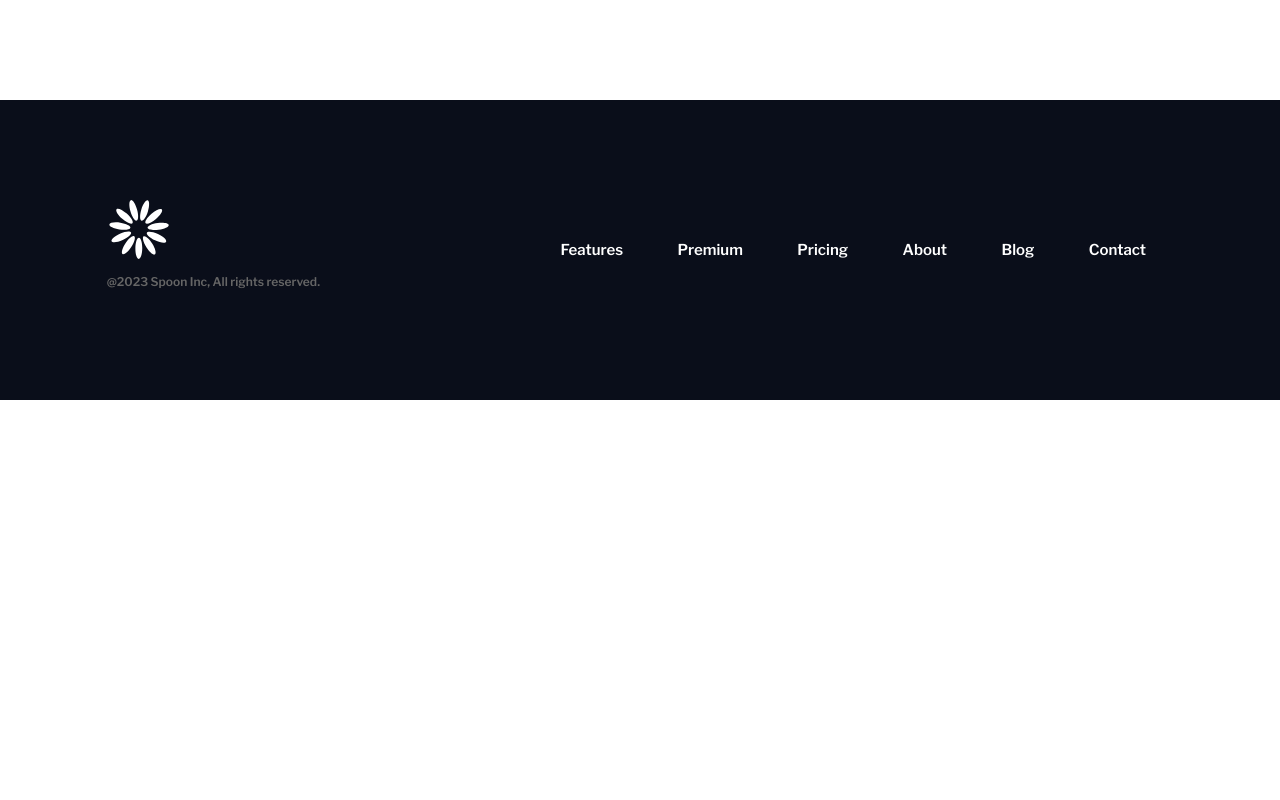
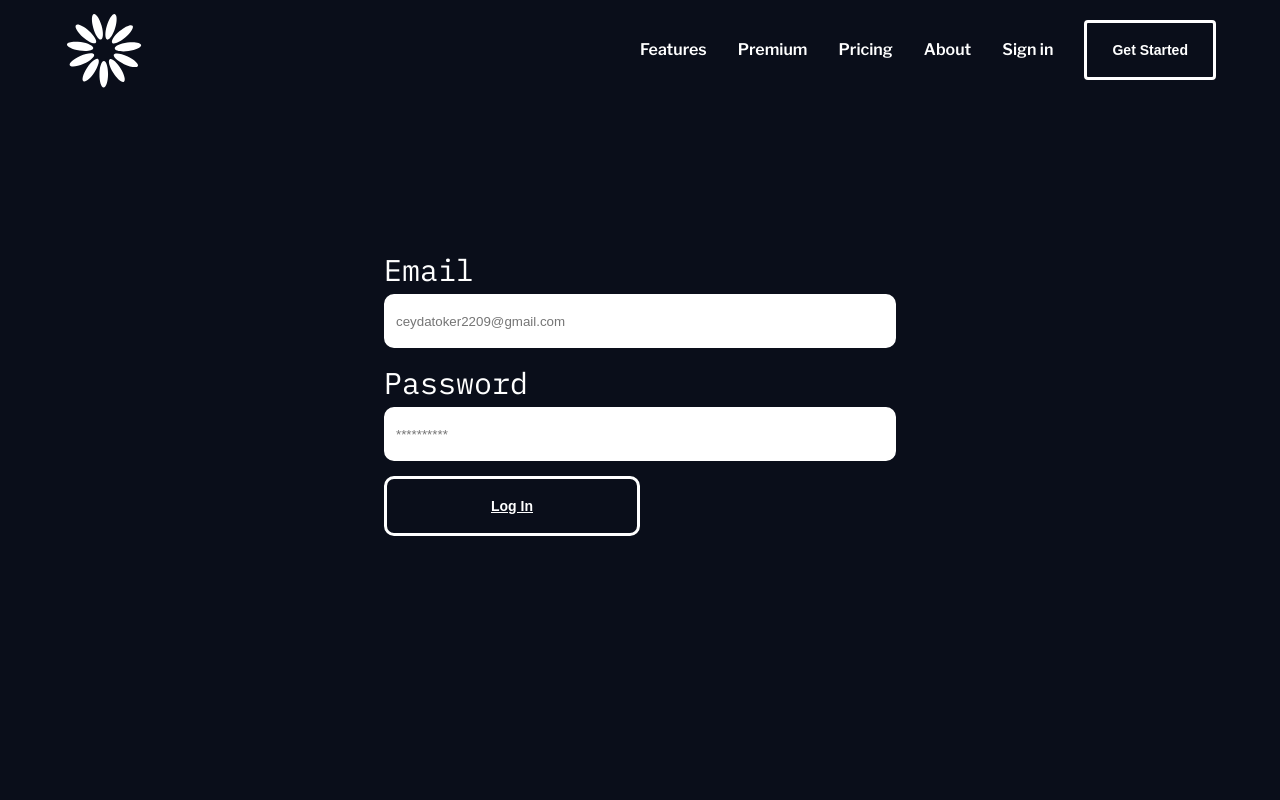
Before and after one commit to cey-t/catering-website, a React (Create React App) app: page /login in a window 1280 px wide. Shown: the top 800 px of the page. Built offline with nearby package versions, Linux system fonts and the light colour scheme.

Commit message:
Login page ui

```diff
--- a/src/App.js
+++ b/src/App.js
@@ -12,7 +12,7 @@ import Blog from "pages/Blog/Blog";
 import GetStarted from "pages/GetStarted/GetStarted";
 import BlogPost from "pages/Blog/BlogPost/BlogPost";
 import ContactUs from "pages/ContactUs/ContactUs";
-
+import Login from "./components/Login/Login";
 const App = () => {
   return (
     <div className={styles.appContainer}>
@@ -29,6 +29,7 @@ const App = () => {
           <Route path="/blog/:uid" element={<BlogPost />} />
           <Route path="/contact" element={<ContactUs />} />
           <Route path="/getStarted" element={<GetStarted />} />
+          <Route path="/login" element={<Login />} />
         </Routes>
         <Footer />
       </Router>
--- a/src/components/Button/Button.js
+++ b/src/components/Button/Button.js
@@ -8,7 +8,7 @@ const Button = ({ label, onClick, className, buttonContainer, link }) => {
       className={classNames(styles.buttonContainer, buttonContainer)}
     >
       {link ? (
-        <Link to={"/getStarted"} className={styles.link}>
+        <Link to={link} className={styles.link}>
           <button className={classNames(className, styles.button)}>
             {label}
           </button>
--- a/src/components/ContactSection/ContactUs.js
+++ b/src/components/ContactSection/ContactUs.js
@@ -12,7 +12,7 @@ const ContactUs = () => {
         />
       </div>
       <div className={styles.getStartedButton}>
-        <Button label="Get Started" link />
+        <Button label="Get Started" link="/getStarted" />
       </div>
     </section>
   );
--- a/src/components/Login/Login.js
+++ b/src/components/Login/Login.js
@@ -1,4 +1,54 @@
+import { useState } from "react";
+import Button from "../Button/Button";
+import styles from "./Login.module.scss";
 const Login = () => {
-  return <></>;
+  const [user, setUser] = useState({ email: "", password: "" });
+  const handleChange = (e) => {
+    const { name, value } = e.target;
+    setUser({ ...user, [name]: value });
+  };
+  const resetForm = () => {
+    setUser({ email: "", password: "" });
+  };
+  const logIn = (event) => {
+    event.preventDefault();
+    console.log(user);
+    resetForm();
+  };
+  return (
+    <section className={styles.loginRoot}>
+      <form onSubmit={logIn} className={styles.formContainer}>
+        <div className={styles.formInputs}>
+          <label className={styles.inputLabel}>
+            Email
+            <input
+              type="email"
+              name="email"
+              value={user.email}
+              onChange={handleChange}
+              className={styles.inputBox}
+              placeholder="ceydatoker2209@gmail.com"
+            />
+          </label>
+          <label className={styles.inputLabel}>
+            Password
+            <input
+              type="password"
+              name="password"
+              onChange={handleChange}
+              value={user.password}
+              className={styles.inputBox}
+              placeholder="**********"
+            />
+          </label>
+        </div>
+        <Button
+          label="Log In"
+          buttonContainer={styles.buttonContainer}
+          className={styles.button}
+        />
+      </form>
+    </section>
+  );
 };
 export default Login;
--- /dev/null
+++ b/src/components/Login/Login.module.scss
@@ -0,0 +1,58 @@
+.loginRoot {
+  background-color: #0a0e1a;
+
+  height: auto;
+  width: 100%;
+  display: flex;
+  margin-top: -100px;
+  padding: 150px 0px;
+  justify-content: center;
+  align-items: center;
+  .formContainer {
+    width: 40%;
+    display: flex;
+    border-radius: 20px;
+    padding: 100px 50px;
+    gap: 15px;
+    flex-direction: column;
+  }
+  .inputLabel {
+    font-size: 30px;
+    color: #ffffff;
+    font-weight: 400;
+    font-family: "IBM Plex Mono", monospace;
+    display: flex;
+    flex-direction: column;
+    gap: 5px;
+  }
+  .inputBox {
+    height: 40px;
+    padding: 5px 10px;
+    outline: none;
+    border: 2px solid #ffffff;
+    border-radius: 10px;
+  }
+  .formInputs {
+    display: flex;
+    flex-direction: column;
+    gap: 15px;
+  }
+  .buttonContainer {
+    width: 50%;
+  }
+  .button {
+    width: 100%;
+    justify-content: center;
+    border: 3px solid #ffffff;
+    font-size: 14px;
+    border-radius: 10px;
+    text-decoration: underline;
+    background-color: #0a0e1a;
+
+    &:hover {
+      color: #000000;
+      opacity: 0.9;
+      background-color: #ffffff;
+    }
+  }
+}
--- a/src/components/PricingBox/PricingBox.js
+++ b/src/components/PricingBox/PricingBox.js
@@ -16,7 +16,7 @@ const PricingBox = ({ type, price, content, contains, borderStyle }) => {
         <p className={styles.containsText}>{contains}</p>
       </div>
       <Button
-        link
+        link="/getStarted"
         buttonContainer={styles.getStartedButton}
         className={styles.button}
         label="Get Started"
--- a/src/pages/Home/Home.js
+++ b/src/pages/Home/Home.js
@@ -15,7 +15,7 @@ const Home = () => {
               Propel comes with everything you need to get your business
               rolling.
             </p>
-            <Button label="Get Started" link />
+            <Button label="Get Started" link="/getStarted" />
           </div>
         </div>
       </section>
--- a/src/utils/data/navLinks.js
+++ b/src/utils/data/navLinks.js
@@ -22,7 +22,7 @@ export const navLinks = [
   {
     id: 5,
     label: "Sign in",
-    path: "#",
+    path: "/login",
   },
   {
     id: 6,
```
